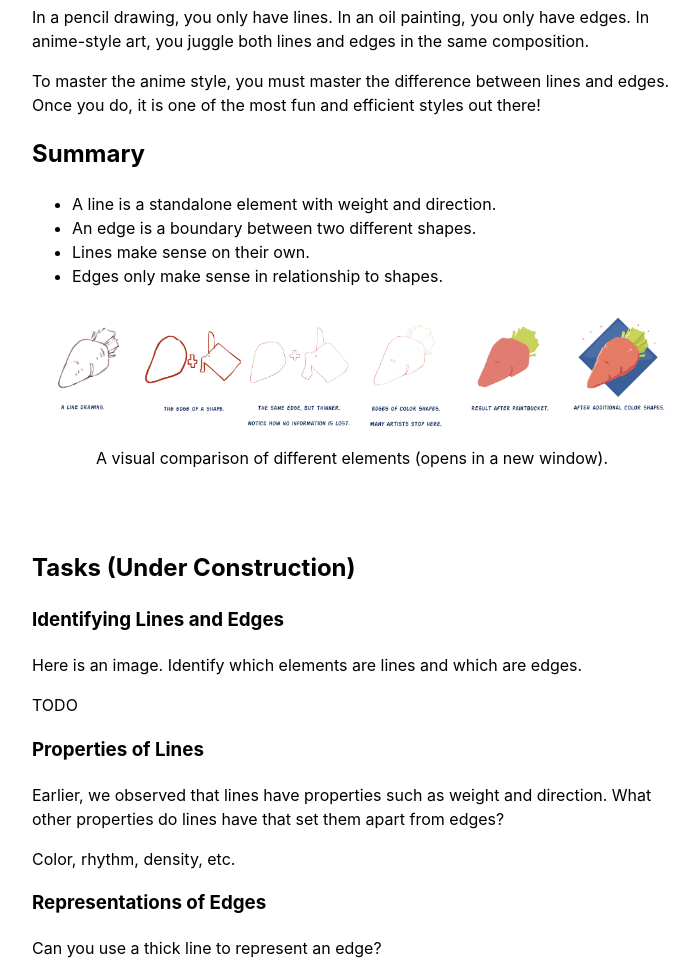
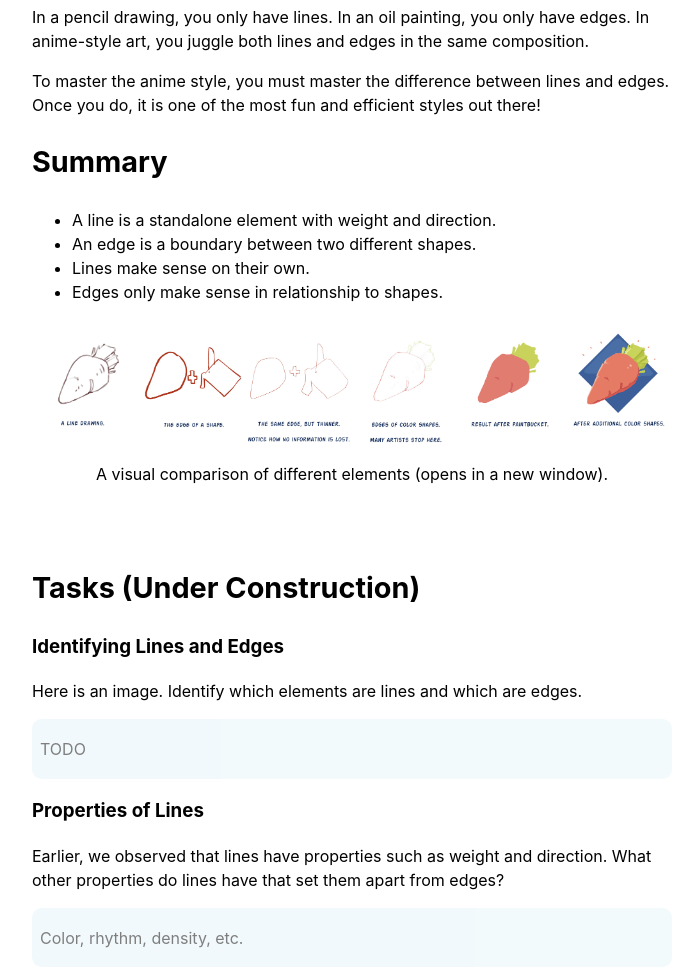
Before and after one commit to bryan-sturm/bryan-sturm.github.io, a plain HTML site: page articles/lines-and-edges/index.html in a window 1280 px wide. Shown: the part 1280-2250 px from the top of the page, without its empty margins (288-983 px from the left). Drawn offline with Linux system fonts and the light colour scheme.

Commit message:
Update Tasks

```diff
--- a/articles/lines-and-edges/index.html
+++ b/articles/lines-and-edges/index.html
@@ -86,7 +86,7 @@
 				most fun and efficient styles out there!
 			</p>
 
-			<h2>Summary</h2>
+			<h2 id="summary">Summary</h2>
 			<ul>
 				<li>A line is a standalone element with weight and direction.</li>
 				<li>An edge is a boundary between two different shapes.</li>
@@ -100,7 +100,7 @@
 		</article>
 
 		<div>
-			<h2>Tasks (Under Construction)</h2>
+			<h2 id="tasks">Tasks (Under Construction)</h2>
 
 			<section>
 				<h3>Identifying Lines and Edges</h3>
--- a/articles/lines-and-edges/style.css
+++ b/articles/lines-and-edges/style.css
@@ -38,6 +38,10 @@ h1 {
 	border-bottom: 1px solid grey;
 }
 
+h2 {
+	font-size: 1.8em;
+}
+
 img {
 	width: 100%;
 }
@@ -50,3 +54,14 @@ figure {
 	margin: 0;
 	text-align: center;
 }
+
+.answer {
+	opacity: 50%;
+	padding: .1em .5em;
+	background-color: #e7f5fa;
+	border-radius: .6em;
+}
+
+.answer:hover {
+	opacity: inherit;
+}
```
